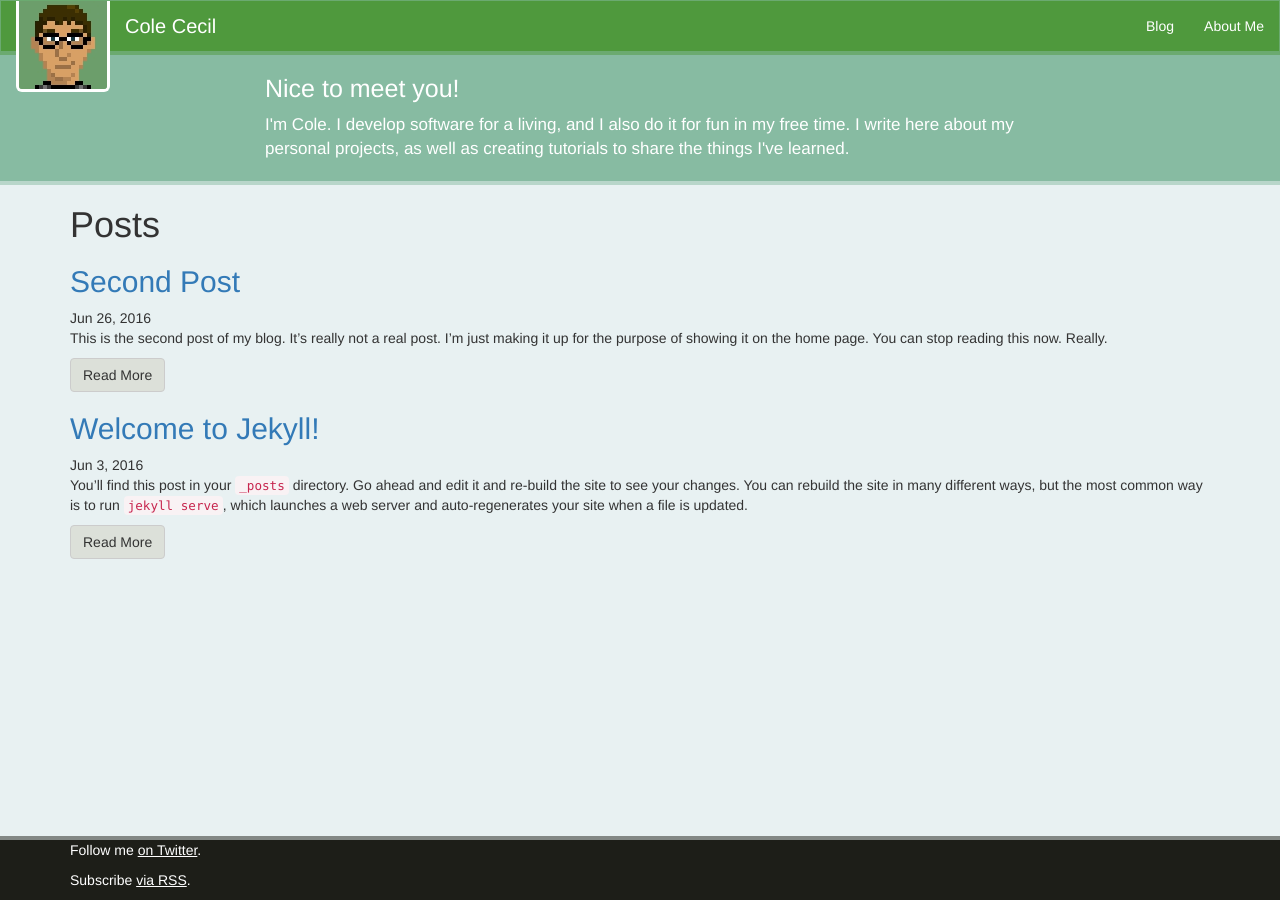
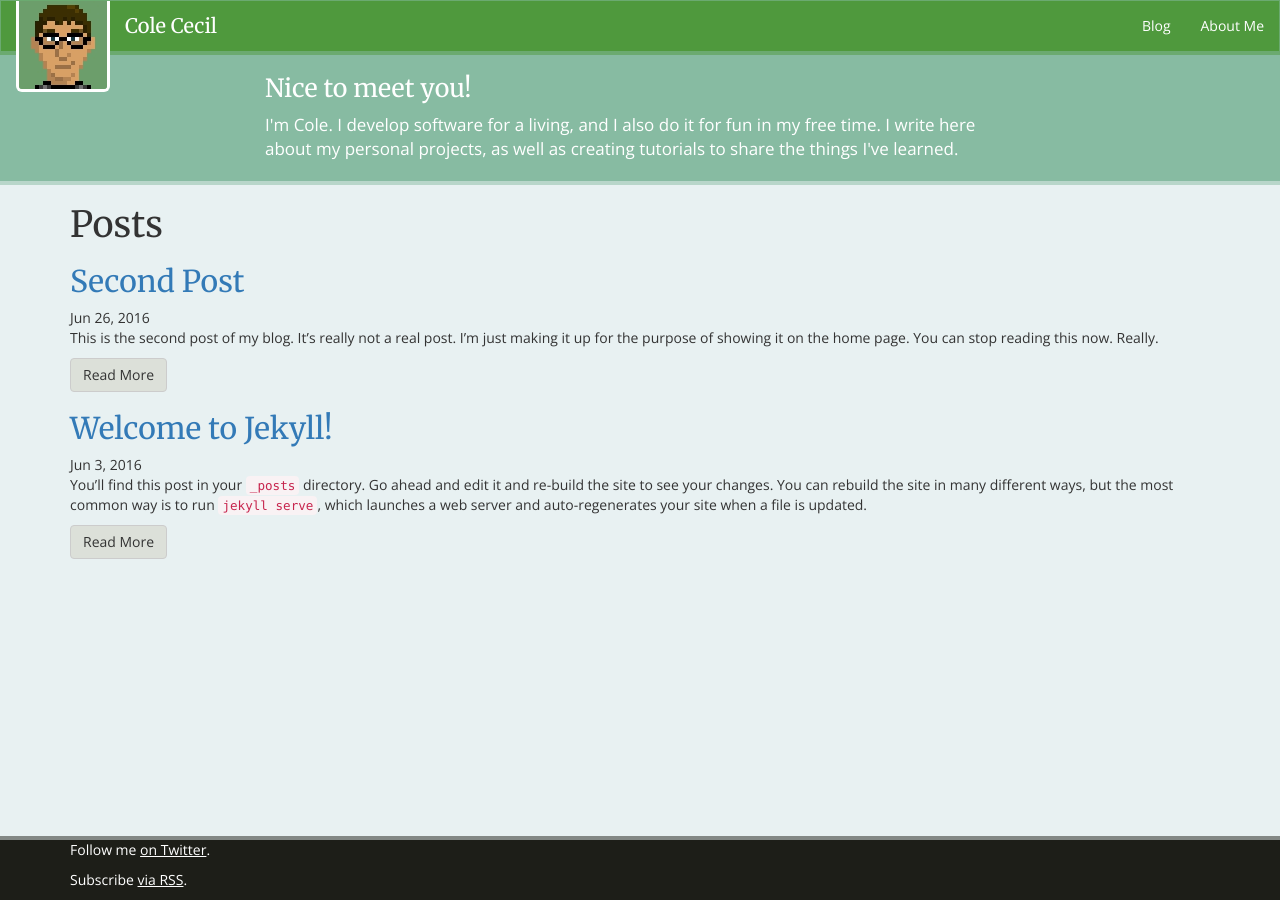
Before and after one commit to colececil/colececil.github.io, a Jekyll site: the page built from index.html, in a window 1280 px wide. Built offline with Jekyll 4.4.1, drawn with Linux system fonts in a browser that asks for light colours.

Commit message:
Changed fonts.

```diff
--- a/_includes/head.html
+++ b/_includes/head.html
@@ -6,6 +6,8 @@
     <title>{% if page.title %}{{page.title | escape}}{% else %}{{site.title | escape}}{% endif %}</title>
     <meta name="description" content="{% if page.excerpt %}{{page.excerpt | strip_html | strip_newlines | truncate: 160}}{% else %}{{site.description}}{% endif %}">
 
+    <link href="https://fonts.googleapis.com/css?family=Merriweather|Open+Sans" rel="stylesheet">
+
     <link rel="stylesheet" href="{{"/css/main.css" | prepend: site.baseurl}}">
     <link rel="canonical" href="{{page.url | replace:'index.html','' | prepend: site.baseurl | prepend: site.url}}">
     <link rel="alternate" type="application/rss+xml" title="{{site.title}}" href="{{"/feed.xml" | prepend: site.baseurl | prepend: site.url}}">
--- a/_sass/_base.scss
+++ b/_sass/_base.scss
@@ -1,3 +1,7 @@
+h1, h2, h3, h4, h5, h6 {
+    font-family: "Merriweather", $font-family-sans-serif;
+}
+
 .navbar {
     border-bottom-width: $section-border-height;
 
--- a/css/main.scss
+++ b/css/main.scss
@@ -2,6 +2,8 @@
 # Only the main Sass file needs front matter (the dashes are enough)
 ---
 @charset "utf-8";
+
+$font-family-sans-serif: "Open Sans", "Helvetica Neue", Helvetica, Arial, sans-serif;
 
 $heading-color: white;
 $heading-bg-color: #4f993d;
```
